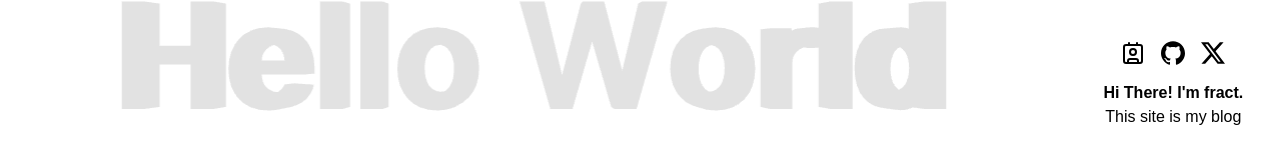
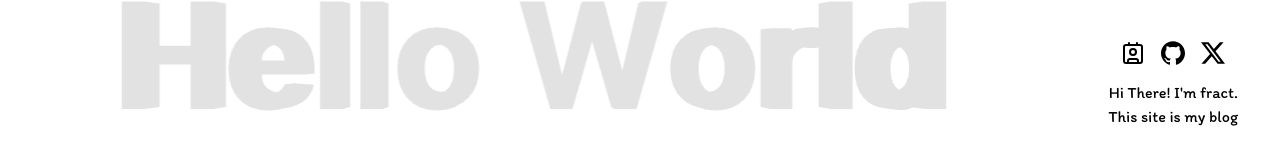
Before and after one commit to inoUwU/blog-and-portfolio, a Next.js app: page / in a window 1280 px wide. Shown: the part 344-508 px from the top of the page. Built offline with nearby package versions, Linux system fonts and the light colour scheme.

Commit message:
フォントの追加: HeroコンポーネントにItimフォントを適用

```diff
--- a/app/Hero/HeroSideBar.tsx
+++ b/app/Hero/HeroSideBar.tsx
@@ -3,6 +3,12 @@ import GithubIcon from "../../public/github.svg";
 import XIcon from "../../public/x.svg";
 import Image from "next/image";
 import Link from "next/link";
+import { Itim } from "next/font/google";
+
+const ItimFont = Itim({
+	weight: "400",
+	subsets: ["latin"],
+});
 
 export default function Hero() {
 	return (
@@ -41,8 +47,12 @@ export default function Hero() {
 						<Image src={XIcon} alt="X Icon" />
 					</a>
 				</p>
-				<p className="text-center font-bold">Hi There! I'm fract.</p>
-				<p className="text-center">This site is my blog</p>
+				<p className={`text-center ${ItimFont.className}`}>
+					Hi There! I'm fract.
+				</p>
+				<p className={`text-center ${ItimFont.className}`}>
+					This site is my blog
+				</p>
 			</main>
 		</div>
 	);
```
